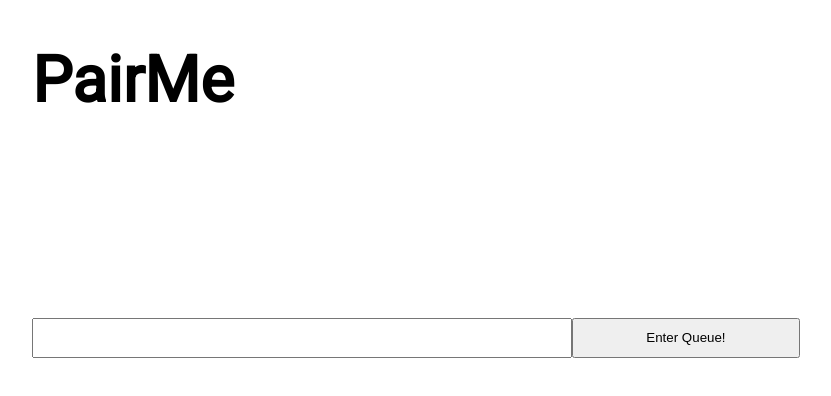
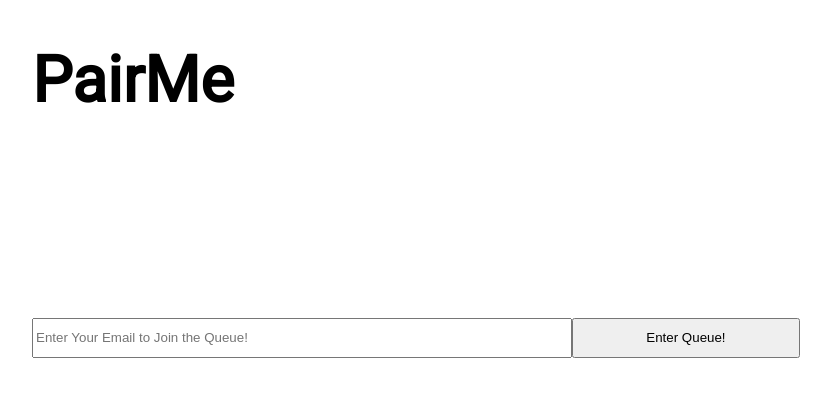
Before and after one commit to pairme/front-end, a React (Create React App) app: page / in a window 1280 px wide. Shown: the top 396 px of the page, without its empty margins (224-1055 px from the left). Built offline with nearby package versions, Linux system fonts and the light colour scheme; no server answers.

Commit message:
adds placeholder

```diff
--- a/src/components/EmailInput.js
+++ b/src/components/EmailInput.js
@@ -18,7 +18,7 @@ const StyledEmailInput = styled.form`
 
 const EmailInput = ({ email, setEmail, setEmailRecieved }) => (
   <StyledEmailInput onSubmit={() => setEmailRecieved(true)}>
-    <input onChange={(e) => setEmail(e.target.value)} value={email} />
+    <input onChange={(e) => setEmail(e.target.value)} value={email} placeholder="Enter Your Email to Join the Queue!"/>
     <button type="submit">Enter Queue!</button>
   </StyledEmailInput>)
 
```
